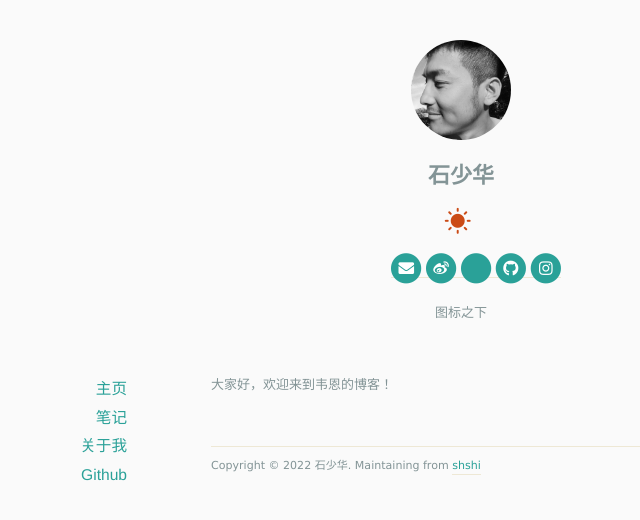
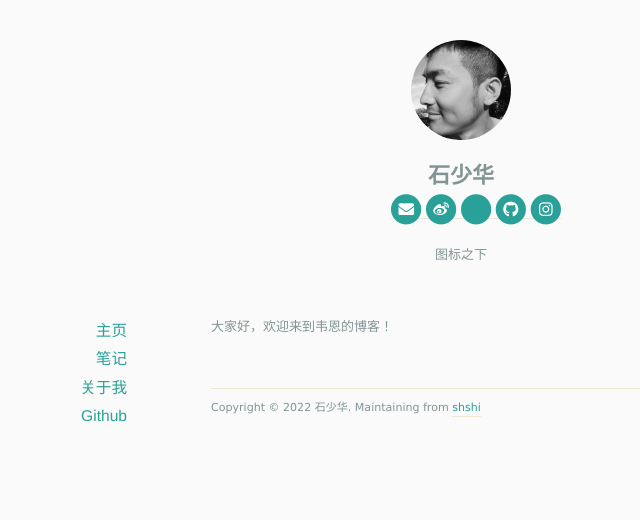
Before and after one commit to shshi/shishaohua.github.io, a Jekyll site: the page built from docs/index.html, in a window 1280 px wide. Shown: the top 520 px of the page, without its empty margins (179-819 px from the left). Built offline with Jekyll 4.4.1, drawn with Linux system fonts in a browser that asks for light colours; nearby versions of some CDN libraries; the list of posts is cut into pages by our own code.

Commit message:
Update default.html

```diff
--- a/docs/_layouts/default.html
+++ b/docs/_layouts/default.html
@@ -34,7 +34,7 @@
   </div>
 
     <div class="my_name">{{ site.author.name }}</div>
-    <h1><a href="/"><i class="icon-sun"></i></a></h1>
+    <!-- <h1><a href="/"><i class="icon-sun"></i></a></h1> -->
 
     <div class="social-layer">
       <div class="social-icons">
```
